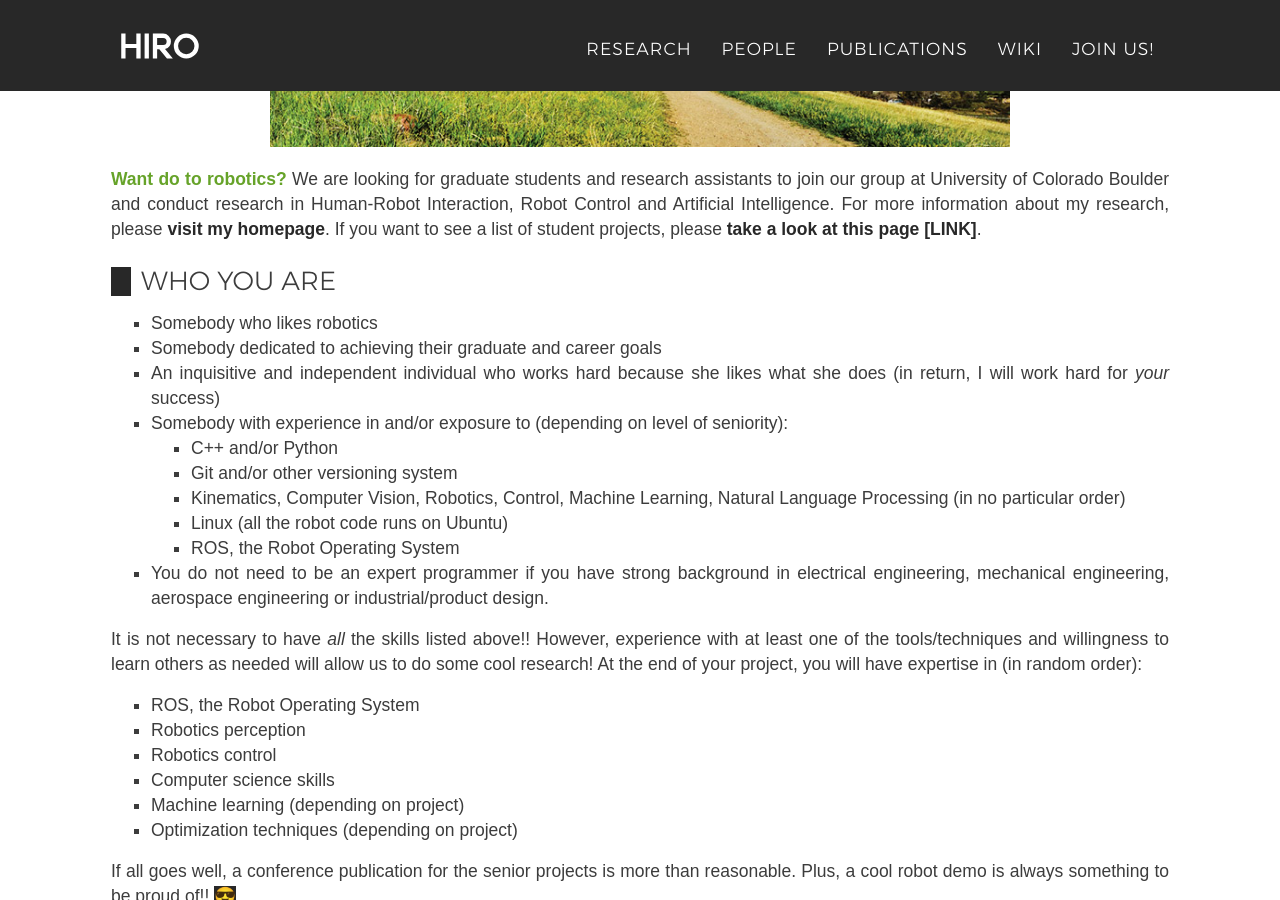
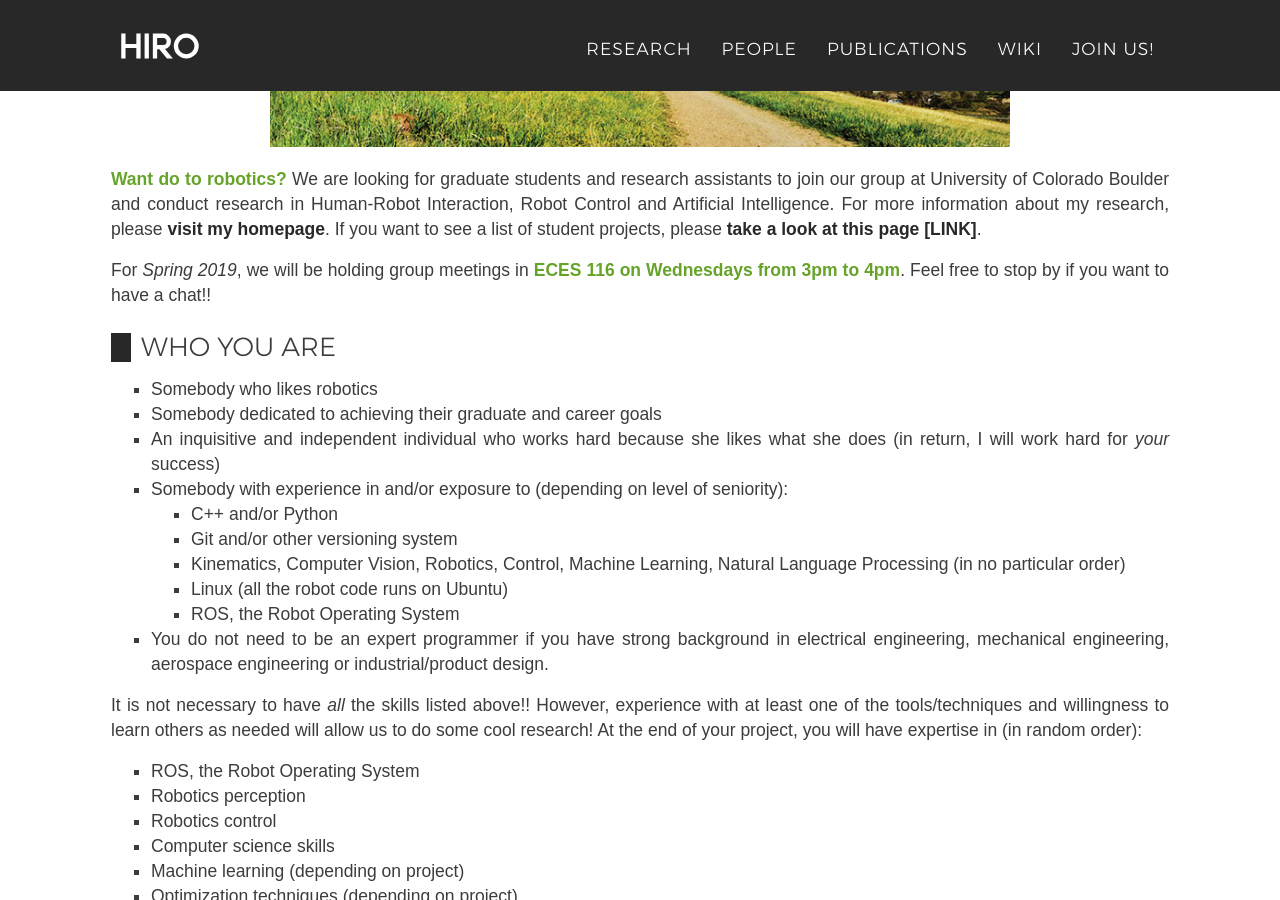
Before and after one commit to HIRO-group/HIRO-group.github.io, a Jekyll site: the page built from _posts/2019-01-01-Join-us.md, in a window 1280 px wide and 900 px high, scrolled down 523 px. Built offline with Jekyll 4.4.1, drawn with Linux system fonts in a browser that asks for light colours; nearby versions of some CDN libraries; emoji names are drawn with the system emoji font; some web fonts are replaced.

Commit message:
Added group meetings

```diff
--- a/_config.yml
+++ b/_config.yml
@@ -15,6 +15,10 @@ social:
     url: https://github.com/HIRO-group
   - title: slack
     url: https://arpg.slack.com
+
+meetings:
+  semester: Spring 2019
+  location: ECES 116 on Wednesdays from 3pm to 4pm
 
 logo: /img/logo.svg
 logopng: /img/logo.png
--- a/_posts/2019-01-01-Join-us.md
+++ b/_posts/2019-01-01-Join-us.md
@@ -8,6 +8,8 @@ permalink: join_us.html
 
 **Want do to robotics?**{:.color-banner}
 We are looking for graduate students and research assistants to join our group at University of Colorado Boulder and conduct research in Human-Robot Interaction, Robot Control and Artificial Intelligence. For more information about my research, please [visit my homepage]({{ site.owner-url }}). If you want to see a list of student projects, please [take a look at this page [LINK]]({% post_url 2018-10-21-Student-projects %}).
+
+For _{{ site.meetings.semester }}_, we will be holding group meetings in **{{ site.meetings.location }}**{:.color-banner}. Feel free to stop by if you want to have a chat!!
 
 ## Who you are
 
```
Also changed, not shown: _posts/wiki/2019-01-05-new-HIRO-member.md (+2 -0 lines).
